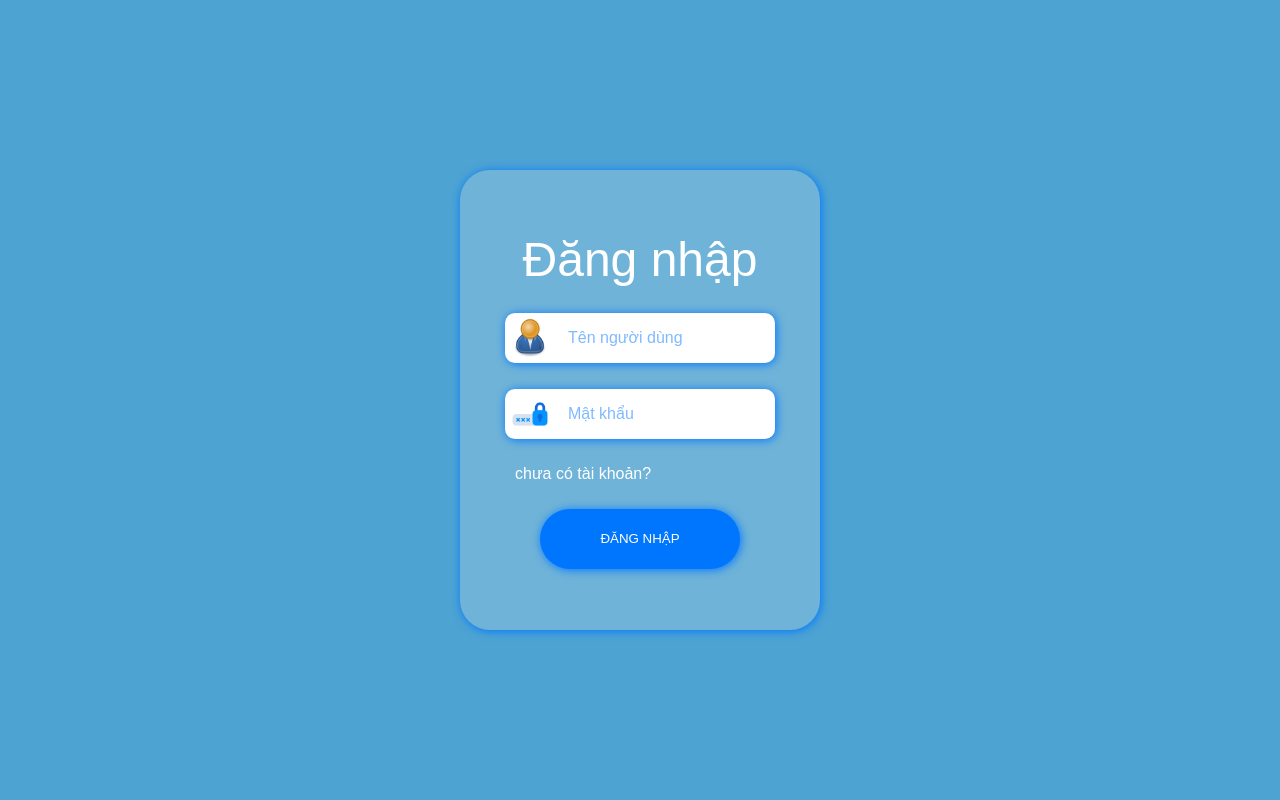
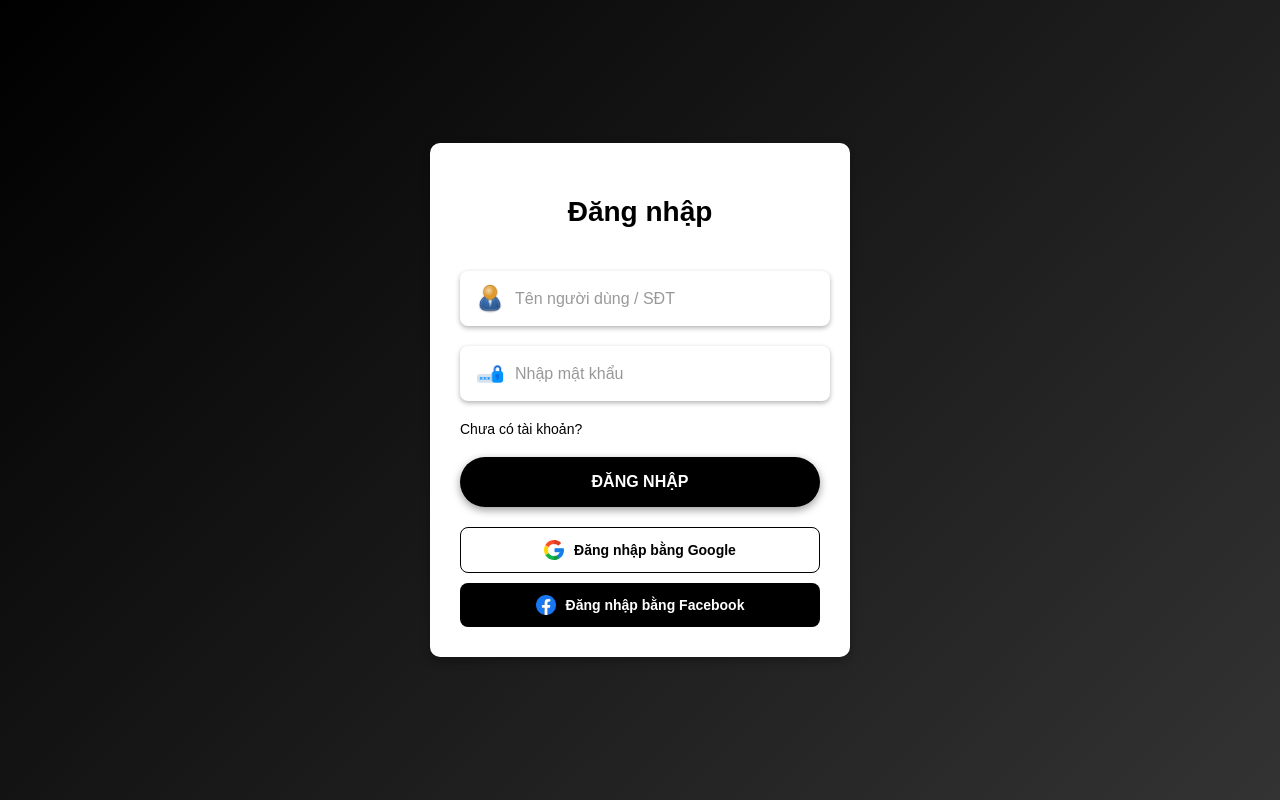
Before and after one commit to duc-minh-coder/linkup-fe, a React (Create React App) app: page /signin in a window 1280 px wide. Built offline with nearby package versions, Linux system fonts and the light colour scheme.

Commit message:
cập nhật lại giao diện đăng nhập đăng kí

```diff
--- a/src/layouts/LayoutDefault/index.js
+++ b/src/layouts/LayoutDefault/index.js
@@ -10,7 +10,8 @@ import avt from "../../assets/images/avtmacdinh.png";
 import settingIcon from "../../assets/icon/settings.png";
 
 function LayoutDefault() {
-    var isLogin = true;
+    var isLogin = false;
+
     const navLinkActive = (e) => {
         return e.isActive ? "header__link header__link--active" : "header__link";
     }
--- a/src/pages/Signin/index.js
+++ b/src/pages/Signin/index.js
@@ -2,37 +2,50 @@ import './signin.scss';
 import userIcon from '../../assets/icon/userIcon.png';
 import passIcon from '../../assets/icon/passIcon.png';
 import { useNavigate } from 'react-router-dom';
+import googleIcon from "../../assets/icon/google.png";
+import fbIcon from "../../assets/icon/facebook.png";
 
 function Signin() {
     const navigate = useNavigate();
+
     const handleSubmit = (event) => {
         event.preventDefault();
-
         navigate('/');
     };
+
     return (
         <div className="sign-in">
-            <form className='form'>
-                <div className='form__text-content'>Đăng nhập</div>
+            <form className="form" onSubmit={handleSubmit}>
+                <h2 className="form__title">Đăng nhập</h2>
 
-                <div className='form__box'>
-                    <img src={ userIcon } className='form__img'/>
-
-                    <input className='form__input' type='text' placeholder='Tên người dùng' required />
+                <div className="form__box">
+                    <img src={userIcon} className="form__img" alt="User Icon"/>
+                    <input className="form__input" type="text" placeholder="Tên người dùng / SĐT" required />
                 </div>
 
-                <div className='form__box'>
-                    <img src={ passIcon } className='form__img'/>
-
-                    <input className='form__input' type='password' placeholder='Mật khẩu' required />
+                <div className="form__box">
+                    <img src={passIcon} className="form__img" alt="Password Icon"/>
+                    <input className="form__input" type="password" placeholder="Nhập mật khẩu" required />
                 </div>
 
-                <a className='form__request' href="/signup" >chưa có tài khoản?</a>
+                <a className="form__request" href="/signup">Chưa có tài khoản?</a>
 
-                <button type="submit" className='form__button' onClick={handleSubmit}>ĐĂNG NHẬP</button>
+                <button type="submit" className="form__button">ĐĂNG NHẬP</button>
+
+                <div className="form__social">
+                    <button className="form__google">
+                        <img src={googleIcon} alt="Google Icon"/>
+                        Đăng nhập bằng Google
+                    </button>
+
+                    <button className="form__fb">
+                        <img src={fbIcon} alt="Facebook Icon"/>
+                        Đăng nhập bằng Facebook
+                    </button>
+                </div>
             </form>
         </div>
-    )
+    );
 }
 
 export default Signin;
--- a/src/pages/Signin/signin.scss
+++ b/src/pages/Signin/signin.scss
@@ -1,85 +1,132 @@
-.sign-in {
-    background-color: #4DA3D2;
+// Định dạng toàn bộ trang
+body {
+    font-family: Arial, sans-serif;
     display: flex;
     justify-content: center;
     align-items: center;
     height: 100vh;
+    background: linear-gradient(135deg, #000, #333); // Nền đen
+}
+
+// Khung đăng nhập
+.sign-in {
+    display: flex;
+    justify-content: center;
+    align-items: center;
+    width: 100%;
+}
 
 .form {
     width: 360px;
-        height: 460px;
-        background-color: #6FB3D8;
+    padding: 30px;
+    background: #fff; // Nền trắng
+    border-radius: 10px;
+    box-shadow: 0px 4px 10px rgba(0, 0, 0, 0.3);
+    text-align: center;
     display: flex;
-        justify-content: center;
-        align-items: center;
     flex-direction: column;
-        gap: 26px;
-        border-radius: 30px;
-        box-shadow: 1px 1px 10px #0076FF;
+    gap: 20px;
 
-        &__text-content {
-            font-size: 48px;
-            color: white;
+    &__title {
+        font-size: 28px;
+        font-weight: bold;
+        color: #000; // Chữ đen
     }
 
     &__box {
         display: flex;
-            justify-content: space-between;
-            width: 260px;
-            height: 40px;
-            border-radius: 10px;
-            box-shadow: 1px 1px 10px #0076FF;
-            background-color: white;
+        align-items: center;
+        width: 100%;
+        height: 45px;
+        border-radius: 8px;
+        box-shadow: 0px 2px 5px rgba(0, 0, 0, 0.3);
+        background-color: #fff;
         padding: 5px;
     }
 
     &__img {
-            width: 40px;
-            height: 40px;
+        width: 30px;
+        height: 30px;
+        margin-left: 10px;
     }
 
     &__input {
-            color: #0076FF;
+        flex: 1;
         border: none;
         outline: none;
-            width: 200px;
+        font-size: 16px;
         padding-left: 10px;
-            display: block;
-            font-size: 16px;
-            border-radius: 0 10px 10px 0;
+        color: #000;
+        background: transparent;
 
         &::placeholder {
-                color: #0076FF;
-                opacity: 0.5;
+            color: #555;
+            opacity: 0.6;
         }
     }
 
     &__request {
         display: block;
-            color: #fff;
+        color: #000;
         text-decoration: none;
-            text-align: start;
-            width: 260px;
-            padding-left: 10px;
+        font-size: 14px;
+        text-align: left;
     }
 
     &__button {
-            display: flex;
-            justify-content: center;
-            align-items: center;
-            width: 200px;
-            height: 60px;
-            background-color: #0076FF;
+        width: 100%;
+        height: 50px;
+        background-color: #000;
         border: none;
-            border-radius: 30px;
+        border-radius: 25px;
         color: white;
+        font-size: 16px;
+        font-weight: bold;
         cursor: pointer;
-            box-shadow: 1px 1px 10px #0076FF;
-            transition: 0.1s;
+        box-shadow: 0px 3px 8px rgba(0, 0, 0, 0.4);
+        transition: 0.3s;
 
         &:hover {
-                background-color: #006dda;
+            background-color: #222;
+        }
+    }
+
+    &__social {
+        display: flex;
+        flex-direction: column;
+        gap: 10px;
+    }
+
+    &__google, &__fb {
+        display: flex;
+        align-items: center;
+        justify-content: center;
+        background-color: white;
+        border: 1px solid #000;
+        padding: 12px;
+        border-radius: 8px;
+        cursor: pointer;
+        font-weight: bold;
+        transition: 0.3s;
+        font-size: 14px;
+
+        img {
+            width: 20px;
+            margin-right: 10px;
+        }
+
+        &:hover {
+            background-color: #ddd;
+        }
+    }
+
+    &__fb {
+        background-color: #000;
+        color: white;
+        border: none;
+
+        &:hover {
+            background-color: #222;
         }
     }
 }
-}
--- a/src/pages/Signup/index.js
+++ b/src/pages/Signup/index.js
@@ -2,46 +2,41 @@ import './signup.scss';
 import userIcon from '../../assets/icon/userIcon.png';
 import passIcon from '../../assets/icon/passIcon.png';
 import { useNavigate } from 'react-router-dom';
-
 
 function Signup() {
     const navigate = useNavigate();
 
     const handleSubmit = (event) => {
         event.preventDefault();
-
         navigate('/signin');
     };
 
     return (
         <div className="sign-up">
-            <form className='form'>
-                <div className='form__text-content'>Đăng kí</div>
+            <form className="form" onSubmit={handleSubmit}>
+                <h2 className="form__title">Đăng ký</h2>
 
-                <div className='form__box'>
-                    <img src={ userIcon } className='form__img'/>
-
-                    <input className='form__input' type='text' placeholder='Tên người dùng' required />
+                <div className="form__box">
+                    <img src={userIcon} className="form__img" alt="User Icon"/>
+                    <input className="form__input" type="text" placeholder="Tên người dùng" required />
                 </div>
 
-                <div className='form__box'>
-                    <img src={ passIcon } className='form__img'/>
-
-                    <input className='form__input' type='password' placeholder='Mật khẩu' required />
+                <div className="form__box">
+                    <img src={passIcon} className="form__img" alt="Password Icon"/>
+                    <input className="form__input" type="password" placeholder="Mật khẩu" required />
                 </div>
 
-                <div className='form__box'>
-                    <img src={ passIcon } className='form__img'/>
-
-                    <input className='form__input' type='password' placeholder='Xác nhận mật khẩu' required />
+                <div className="form__box">
+                    <img src={passIcon} className="form__img" alt="Confirm Password Icon"/>
+                    <input className="form__input" type="password" placeholder="Xác nhận mật khẩu" required />
                 </div>
 
-                <a className='form__request' href='/signin' >đã có tài khoản</a>
+                <a className="form__request" href="/signin">Đã có tài khoản?</a>
 
-                <button type="submit" className='form__button' onClick={handleSubmit}>TẠO TÀI KHOẢN</button>
+                <button type="submit" className="form__button">TẠO TÀI KHOẢN</button>
             </form>
         </div>
-    )
+    );
 }
 
 export default Signup;
--- a/src/pages/Signup/signup.scss
+++ b/src/pages/Signup/signup.scss
@@ -1,85 +1,93 @@
-.sign-up {
-    background-color: #4DA3D2;
+// Định dạng toàn bộ trang
+body {
+    font-family: Arial, sans-serif;
     display: flex;
     justify-content: center;
     align-items: center;
     height: 100vh;
+    background: linear-gradient(135deg, #000, #333); // Nền đen
+}
+
+// Khung đăng ký
+.sign-up {
+    display: flex;
+    justify-content: center;
+    align-items: center;
+    width: 100%;
+}
 
 .form {
     width: 360px;
-        height: 460px;
-        background-color: #6FB3D8;
+    padding: 30px;
+    background: #fff; // Nền trắng
+    border-radius: 10px;
+    box-shadow: 0px 4px 10px rgba(0, 0, 0, 0.3);
+    text-align: center;
     display: flex;
-        justify-content: center;
-        align-items: center;
     flex-direction: column;
-        gap: 26px;
-        border-radius: 30px;
-        box-shadow: 1px 1px 10px #0076FF;
+    gap: 20px;
 
-        &__text-content {
-            font-size: 48px;
-            color: white;
+    &__title {
+        font-size: 28px;
+        font-weight: bold;
+        color: #000; // Chữ đen
     }
 
     &__box {
         display: flex;
-            justify-content: space-between;
-            width: 260px;
-            height: 40px;
-            border-radius: 10px;
-            box-shadow: 1px 1px 10px #0076FF;
-            background-color: white;
+        align-items: center;
+        width: 100%;
+        height: 45px;
+        border-radius: 8px;
+        box-shadow: 0px 2px 5px rgba(0, 0, 0, 0.3);
+        background-color: #fff;
         padding: 5px;
     }
 
     &__img {
-            width: 40px;
-            height: 40px;
+        width: 30px;
+        height: 30px;
+        margin-left: 10px;
     }
 
     &__input {
-            color: #0076FF;
+        flex: 1;
         border: none;
         outline: none;
-            width: 200px;
+        font-size: 16px;
         padding-left: 10px;
-            display: block;
-            font-size: 16px;
-            border-radius: 0 10px 10px 0;
+        color: #000;
+        background: transparent;
 
         &::placeholder {
-                color: #0076FF;
-                opacity: 0.5;
+            color: #555;
+            opacity: 0.6;
         }
     }
 
     &__request {
         display: block;
-            color: #fff;
+        color: #000;
         text-decoration: none;
-            text-align: start;
-            width: 260px;
-            padding-left: 10px;
+        font-size: 14px;
+        text-align: left;
     }
 
     &__button {
-            display: flex;
-            justify-content: center;
-            align-items: center;
-            width: 200px;
-            height: 60px;
-            background-color: #0076FF;
+        width: 100%;
+        height: 50px;
+        background-color: #000;
         border: none;
-            border-radius: 30px;
+        border-radius: 25px;
         color: white;
+        font-size: 16px;
+        font-weight: bold;
         cursor: pointer;
-            box-shadow: 1px 1px 10px #0076FF;
-            transition: 0.1s;
+        box-shadow: 0px 3px 8px rgba(0, 0, 0, 0.4);
+        transition: 0.3s;
 
         &:hover {
-                background-color: #006dda;
+            background-color: #222;
         }
     }
 }
-}
--- /dev/null
+++ b/src/pages/friends/Friends.scss
@@ -0,0 +1,4 @@
+.box {
+    background-color: red;
+    margin-top: 40px;
+}
--- a/src/pages/friends/index.js
+++ b/src/pages/friends/index.js
@@ -1,7 +1,9 @@
+import "./Friends.scss";
+
 function Friends() {
     return (
         <>
-            Friends
+            <div className="box">hehe</div>
         </>
     )
 }
```
Also changed, not shown: src/assets/icon/facebook.png (added), src/assets/icon/google.png (added). Lines whose indentation alone changed are shown as unchanged.
